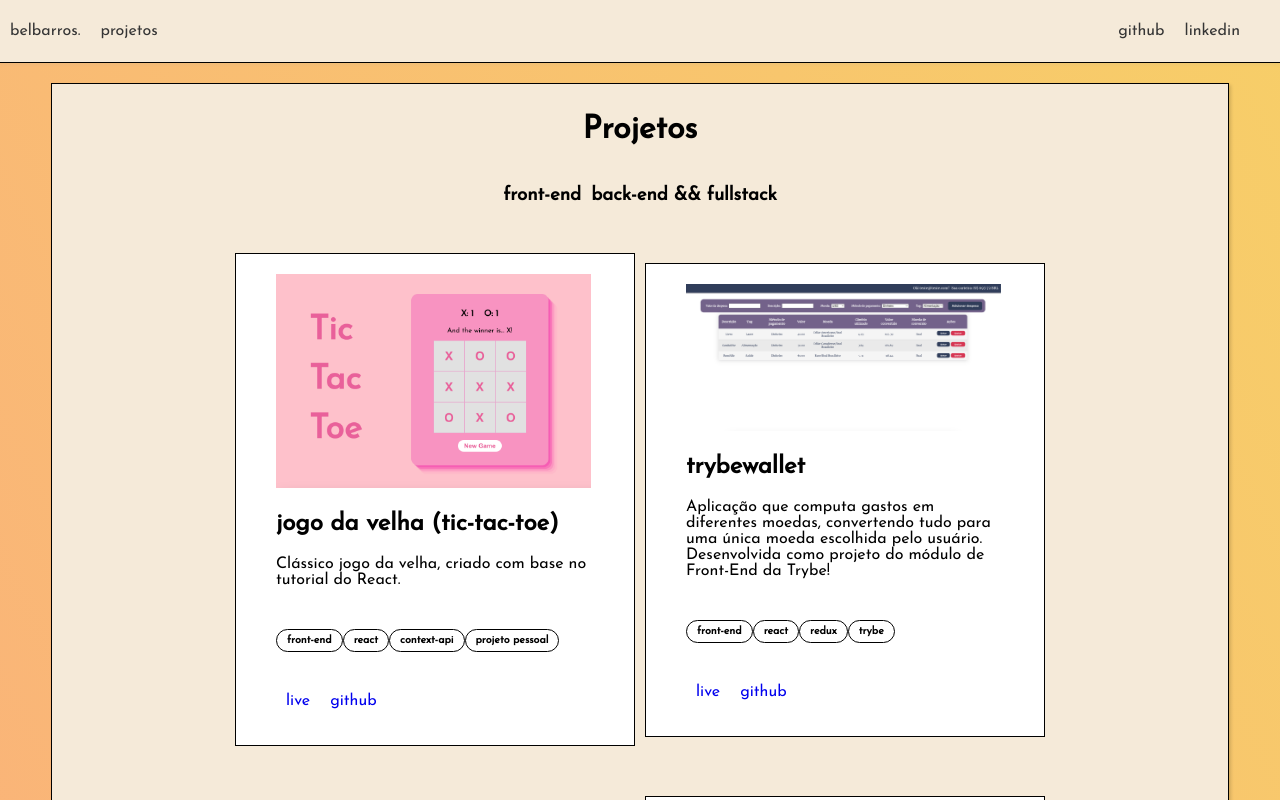
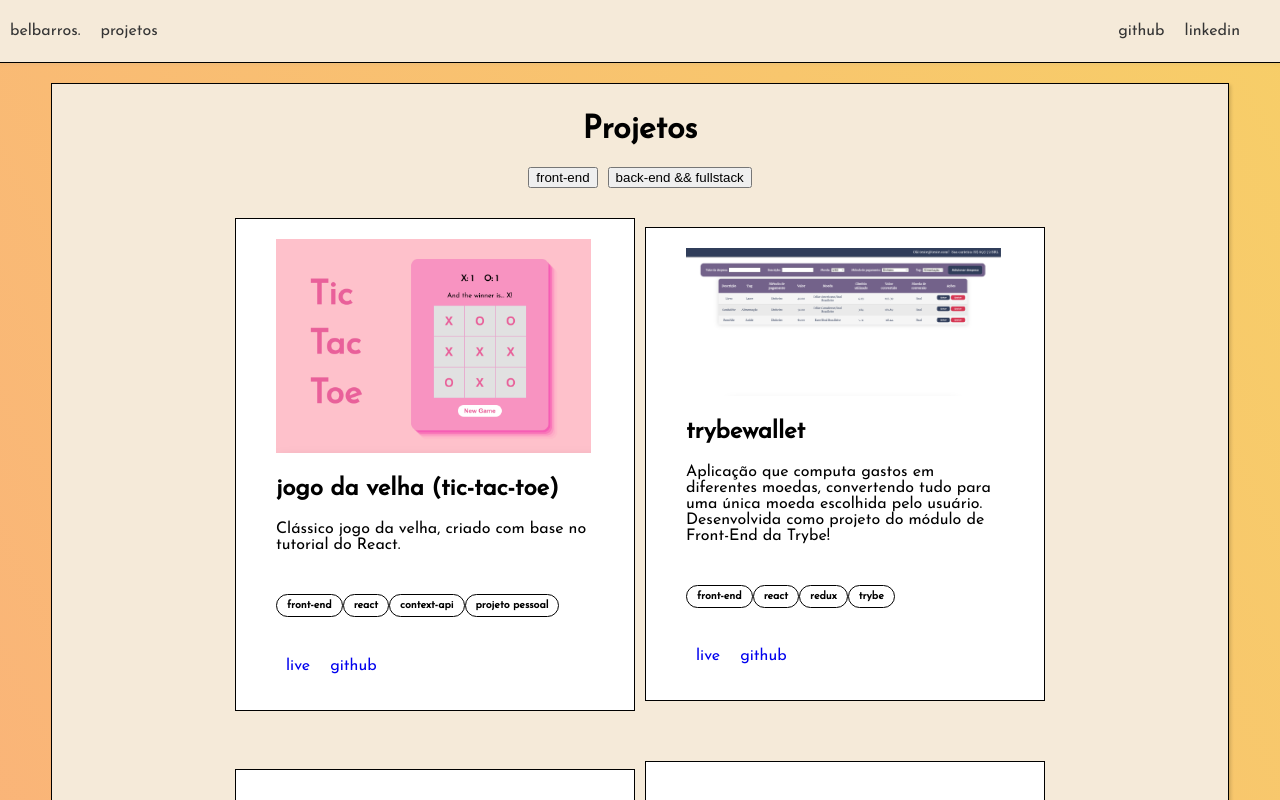
Before and after one commit to belbarros/bel-barros-porftolio, a React (Create React App) app: page /projetos in a window 1280 px wide. Shown: the top 800 px of the page. Built offline with nearby package versions, Linux system fonts and the light colour scheme.

Commit message:
Filter projects working

```diff
--- a/src/pages/Projects.js
+++ b/src/pages/Projects.js
@@ -1,4 +1,4 @@
-import { useState } from "react";
+import { useState, useEffect } from "react";
 import Header from "../components/Header";
 import ProjectCard from "../components/ProjectCard";
 import { Link } from "react-router-dom";
@@ -6,6 +6,24 @@ import projects from "../content/projects";
 import "./Projects.css";
 
 export default function Projects() {
+    const [frontFilter, setFrontFilter] = useState(true);
+
+    useEffect(() => {
+        filterContent();
+    }, [frontFilter]);
+
+
+    const filterContent = () => {
+        let content = projects;
+
+        if (!frontFilter) {
+            content = projects.filter((project) => project.tags.includes('projeto pessoal'));
+            console.log(content)
+        }
+        return content;
+    }
+
+    let siteContent = filterContent();
 
   return (
     <div className="projects">
@@ -13,11 +31,12 @@ export default function Projects() {
       <div className="projects-inner">
         <h1>Projetos</h1>
         <div className="links">
-            <h3>front-end</h3>
-            <h3>back-end && fullstack</h3>
+            <button onClick={() => setFrontFilter(true)}>front-end</button>
+            <button onClick={() => setFrontFilter(false)}>back-end && fullstack</button>
         </div>
         <div className="project-cards">
-          {projects.map((project) => (
+            {console.log(siteContent)}
+          {siteContent.map((project) => (
             <ProjectCard project={project} key={project.name} />
           ))}
         </div>
```
